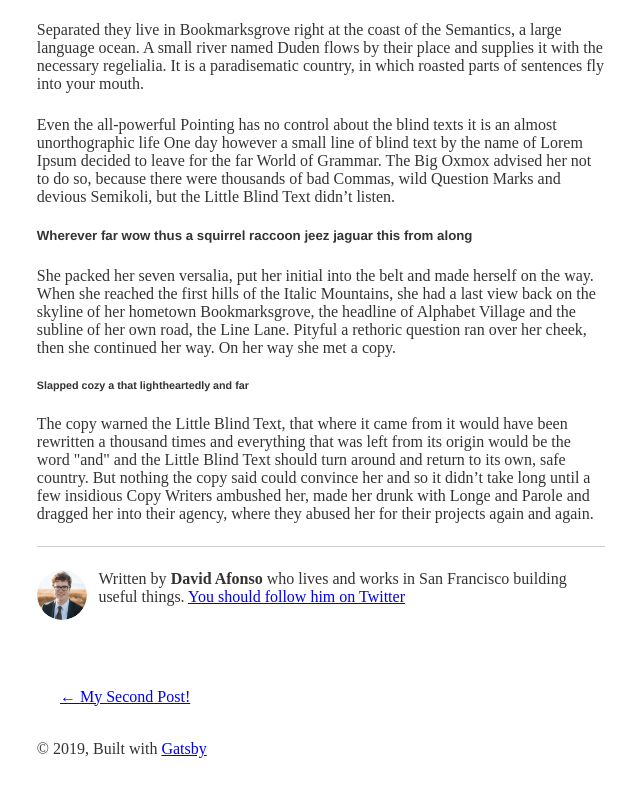
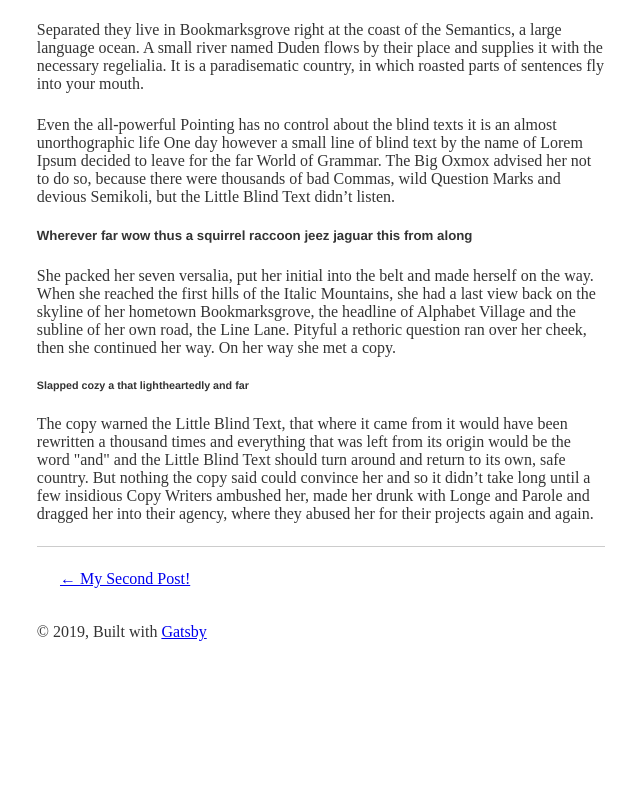
Before and after one commit to davafons/davafons.com, a Gatsby site: page /hi-folks/ in a window 1280 px wide. Shown: the part 1524-2317 px from the top of the page, without its empty margins (319-959 px from the left). After the commit the page ends 2200 px from the top, so only its background shows below. Built offline with nearby package versions, Linux system fonts and the light colour scheme; Gatsby itself is replaced by a stand-in of ours; some packages are replaced by stand-ins of ours; what typography-theme-fairy-gates would draw is missing.

Commit message:
:sparkles: Add Disqus React component to blog template

```diff
--- a/package.json
+++ b/package.json
@@ -8,6 +8,7 @@
     "url": "https://github.com/gatsbyjs/gatsby/issues"
   },
   "dependencies": {
+    "disqus-react": "^1.0.6",
     "gatsby": "^2.13.3",
     "gatsby-image": "^2.2.4",
     "gatsby-plugin-feed": "^2.3.2",
--- a/src/templates/blog-post.js
+++ b/src/templates/blog-post.js
@@ -1,7 +1,7 @@
 import React from "react"
 import { Link, graphql } from "gatsby"
+import { DiscussionEmbed } from "disqus-react"
 
-import Bio from "../components/bio"
 import Layout from "../components/layout"
 import SEO from "../components/seo"
 import { rhythm, scale } from "../utils/typography"
@@ -11,6 +11,11 @@ class BlogPostTemplate extends React.Component {
     const post = this.props.data.markdownRemark
     const siteTitle = this.props.data.site.siteMetadata.title
     const { previous, next } = this.props.pageContext
+    const disqusShortname = "davafons"
+    const disqusConfig = {
+      identifier: post.id,
+      title: post.frontmatter.title,
+    }
 
     return (
       <Layout location={this.props.location} title={siteTitle}>
@@ -41,7 +46,6 @@ class BlogPostTemplate extends React.Component {
             marginBottom: rhythm(1),
           }}
         />
-        <Bio />
 
         <ul
           style={{
@@ -67,6 +71,7 @@ class BlogPostTemplate extends React.Component {
             )}
           </li>
         </ul>
+        <DiscussionEmbed shortname={disqusShortname} config={disqusConfig} />
       </Layout>
     )
   }
```
Also changed, not shown: 1 other file.
